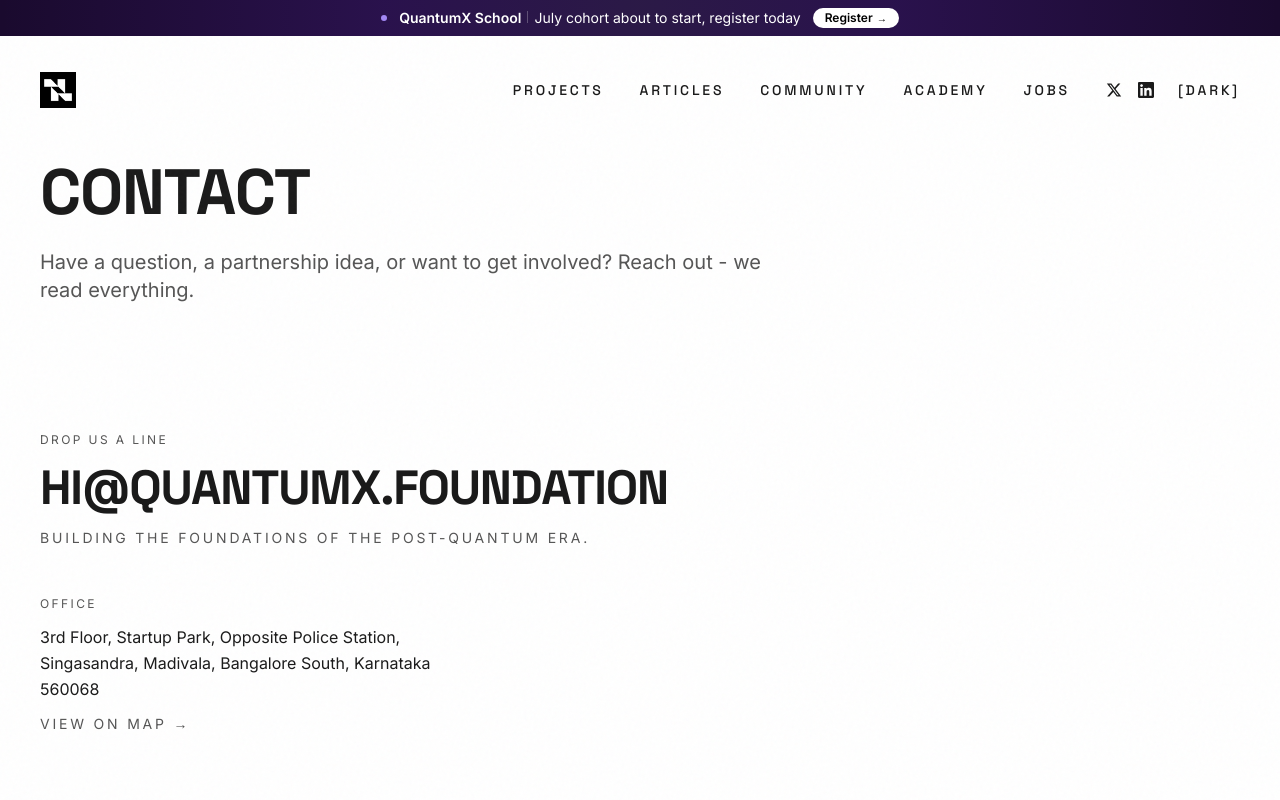
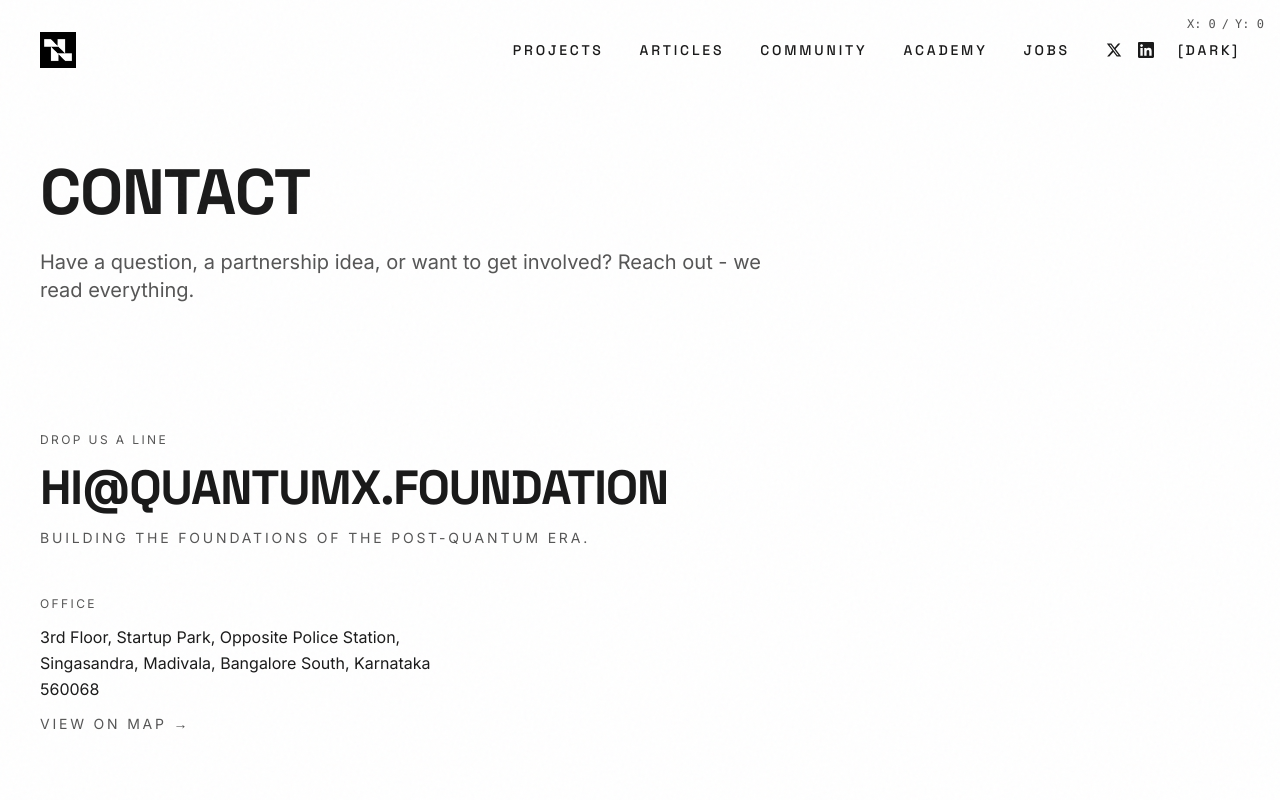
Before and after one commit to appetite-studio-team/quantumx.foundation, a Next.js app: page /contact in a window 1280 px wide. Shown: the top 800 px of the page. Built offline with nearby package versions, Linux system fonts and the light colour scheme.

Commit message:
Remove July cohort announcement banner
The July cohort has started, so the site-wide banner is no longer
relevant. Removed the AnnouncementBanner component and its mount, and
reclaimed the top offset that reserved space for it.

Co-Authored-By: Claude Opus 4.8 <noreply@anthropic.com>

```diff
--- a/components/AnnouncementBanner.tsx
+++ /dev/null
@@ -1,38 +0,0 @@
-'use client';
-
-import Link from 'next/link';
-
-export function AnnouncementBanner() {
-  return (
-    <div className="fixed left-0 right-0 top-0 z-[10002] overflow-hidden py-2 px-3 md:px-4 bg-[#1a0a2e] text-white">
-      <div
-        className="pointer-events-none absolute inset-0 opacity-40"
-        aria-hidden
-        style={{
-          background:
-            'linear-gradient(90deg, transparent, rgba(124,58,237,0.4) 30%, rgba(167,139,250,0.3) 50%, rgba(124,58,237,0.4) 70%, transparent)',
-        }}
-      />
-      <div className="relative mx-auto flex max-w-7xl items-center justify-center gap-2 text-center text-xs md:gap-3 md:text-sm">
-        <span className="inline-block h-1.5 w-1.5 shrink-0 animate-pulse rounded-full bg-violet-400" aria-hidden />
-        <span className="hidden sm:inline">
-          <strong className="font-semibold">QuantumX School</strong>
-          <span className="mx-1.5 inline-block h-3 w-px bg-white/25" aria-hidden />
-          July cohort about to start, register today
-        </span>
-        <span className="sm:hidden">
-          <strong>QuantumX School</strong>, July cohort starting
-        </span>
-        <Link
-          href="https://quantumx.school/apply"
-          target="_blank"
-          rel="noopener noreferrer"
-          className="inline-flex items-center gap-1 whitespace-nowrap rounded-full bg-white px-3 py-0.5 text-xs font-semibold text-black transition-colors hover:bg-white/90"
-        >
-          Register
-          <span aria-hidden className="text-[0.85em]">→</span>
-        </Link>
-      </div>
-    </div>
-  );
-}
--- a/components/site-header/SiteHeader.tsx
+++ b/components/site-header/SiteHeader.tsx
@@ -60,7 +60,7 @@ export function SiteHeader() {
 
   return (
     <>
-      <header className="fixed left-0 right-0 top-10 z-[10001] flex items-center justify-between px-6 pt-6 md:px-10 md:pt-8">
+      <header className="fixed left-0 right-0 top-0 z-[10001] flex items-center justify-between px-6 pt-6 md:px-10 md:pt-8">
         <Link
           href="/"
           className="text-text-primary hover:opacity-80 transition-opacity"
--- a/components/studio-shell/StudioShell.tsx
+++ b/components/studio-shell/StudioShell.tsx
@@ -6,7 +6,6 @@ import { SmoothScroll } from '@/components/smooth-scroll/SmoothScroll';
 import { MouseTracking } from '@/components/mouse-tracking/MouseTracking';
 import { PageTransition } from '@/components/transitions/PageTransition';
 import { SiteHeader } from '@/components/site-header/SiteHeader';
-import { AnnouncementBanner } from '@/components/AnnouncementBanner';
 import { ContactFooterSection } from '@/components/sections/ContactFooterSection';
 
 export function StudioShell({ children }: { children: ReactNode }) {
@@ -17,7 +16,6 @@ export function StudioShell({ children }: { children: ReactNode }) {
 
   return (
     <>
-      <AnnouncementBanner />
       <SiteHeader />
       <SmoothScroll>
         <PageTransition>{children}</PageTransition>
```
